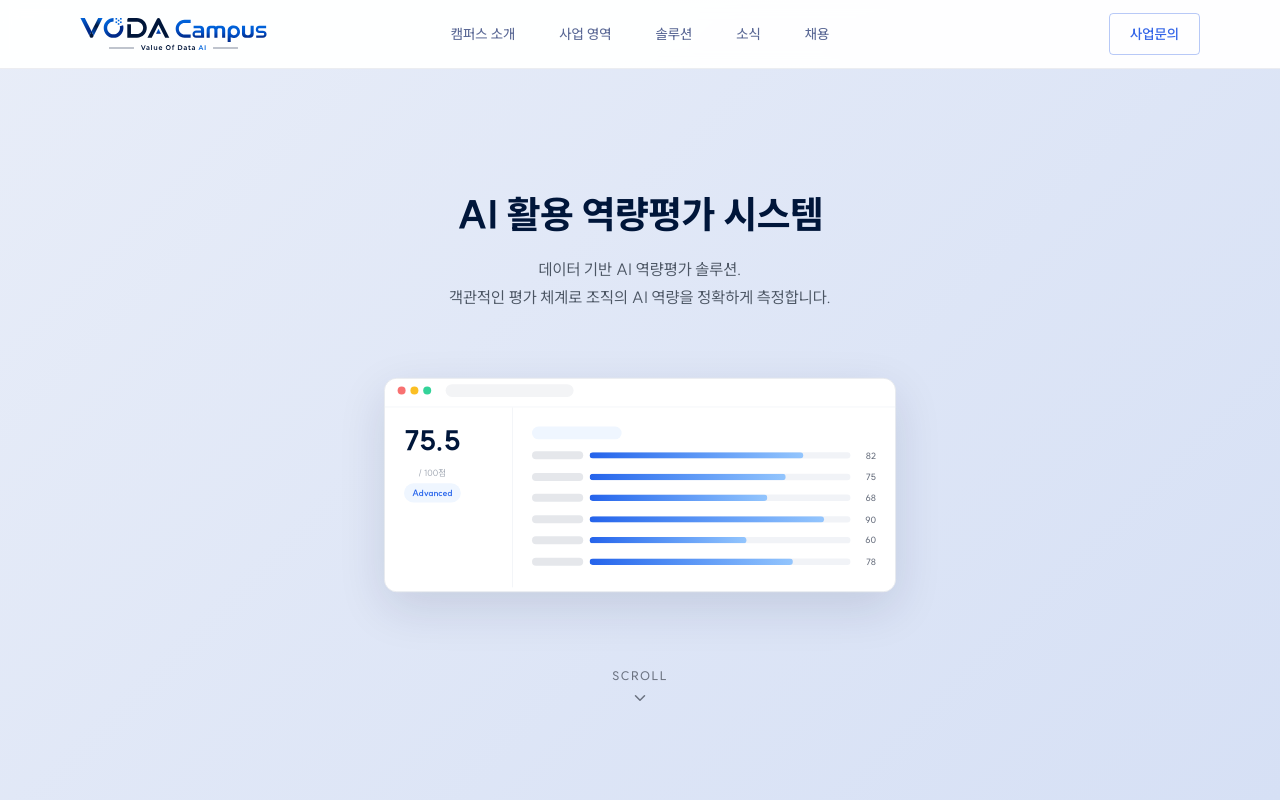
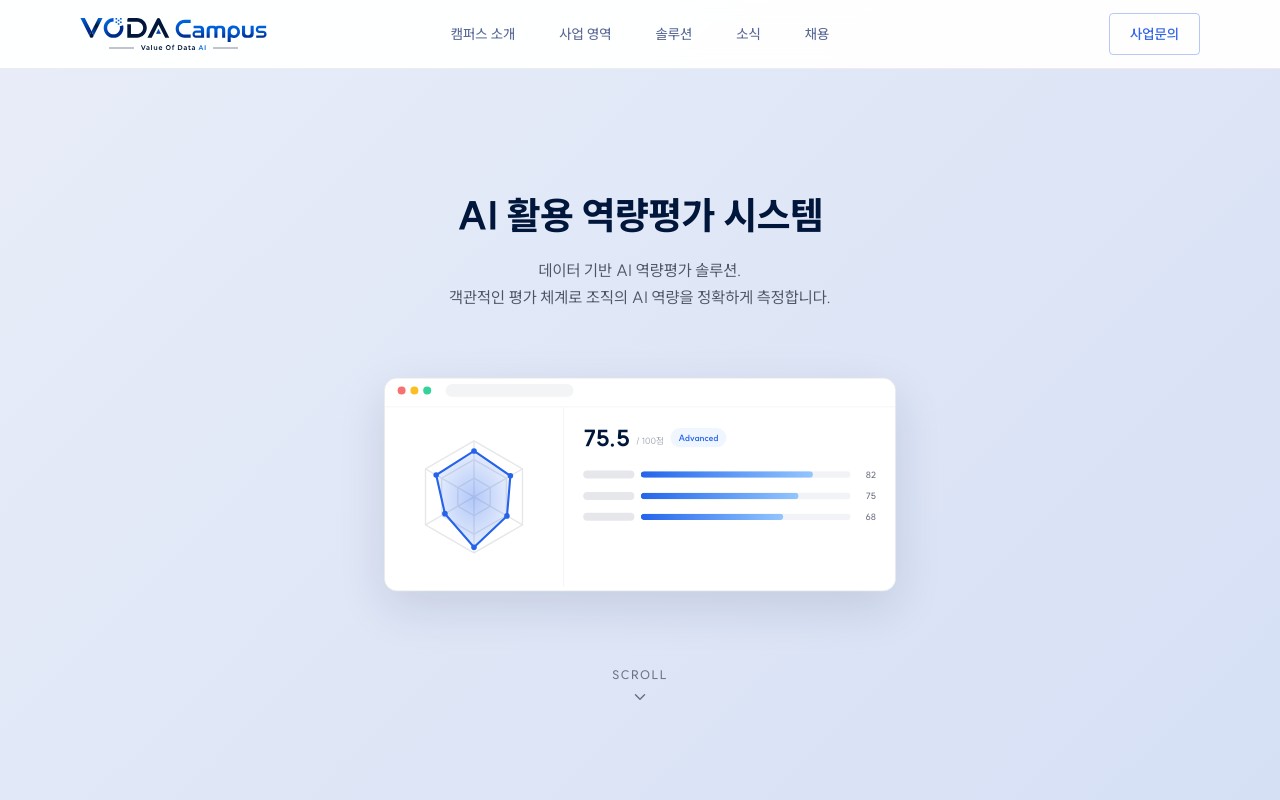
Before and after one commit to chaeuns/vodawebsite, a Next.js app: page /solutions/assessment in a window 1280 px wide. Shown: the top 800 px of the page. Built offline with nearby package versions, Linux system fonts and the light colour scheme.

Commit message:
활용 역량평가 시스템 히어로 수정

```diff
--- a/app/solutions/assessment/components/Hero.tsx
+++ b/app/solutions/assessment/components/Hero.tsx
@@ -4,6 +4,70 @@ import { motion } from "framer-motion";
 import { ChevronDown } from "lucide-react";
 
 const SCORE_BARS = [82, 75, 68, 90, 60, 78];
+
+const RADAR_SIZE = 100;
+const RADAR_CENTER = RADAR_SIZE / 2;
+const RADAR_RADIUS = 40;
+
+function radarPoint(index: number, ratio: number) {
+  const angle = (Math.PI / 180) * (index * 60 - 90);
+  return {
+    x: RADAR_CENTER + RADAR_RADIUS * ratio * Math.cos(angle),
+    y: RADAR_CENTER + RADAR_RADIUS * ratio * Math.sin(angle),
+  };
+}
+
+function radarPolygon(ratios: number[]) {
+  return ratios.map((r, i) => `${radarPoint(i, r).x},${radarPoint(i, r).y}`).join(" ");
+}
+
+function MiniRadar() {
+  const ratios = SCORE_BARS.map((v) => v / 100);
+  const rings = [1 / 3, 2 / 3, 1];
+
+  return (
+    <svg viewBox={`0 0 ${RADAR_SIZE} ${RADAR_SIZE}`} className="h-32 w-32 sm:h-44 sm:w-44">
+      <defs>
+        <radialGradient id="heroRadarFill" cx="50%" cy="50%" r="65%">
+          <stop offset="0%" stopColor="#2563EB" stopOpacity="0.35" />
+          <stop offset="100%" stopColor="#2563EB" stopOpacity="0.05" />
+        </radialGradient>
+      </defs>
+
+      {rings.map((r) => (
+        <polygon
+          key={r}
+          points={radarPolygon(new Array(6).fill(r))}
+          fill="none"
+          stroke="#E5E7EB"
+          strokeWidth={1}
+        />
+      ))}
+
+      {ratios.map((_, i) => {
+        const p = radarPoint(i, 1);
+        return (
+          <line
+            key={i}
+            x1={RADAR_CENTER}
+            y1={RADAR_CENTER}
+            x2={p.x}
+            y2={p.y}
+            stroke="#E5E7EB"
+            strokeWidth={1}
+          />
+        );
+      })}
+
+      <polygon points={radarPolygon(ratios)} fill="url(#heroRadarFill)" stroke="#2563EB" strokeWidth={1.5} />
+
+      {ratios.map((r, i) => {
+        const p = radarPoint(i, r);
+        return <circle key={i} cx={p.x} cy={p.y} r={2} fill="#2563EB" />;
+      })}
+    </svg>
+  );
+}
 
 function ScoreMockup() {
   return (
@@ -25,22 +89,22 @@ function ScoreMockup() {
         </div>
 
         <div className="flex flex-col sm:flex-row">
-          <div className="flex items-center gap-4 border-b border-[#F1F3F7] p-5 sm:w-40 sm:flex-col sm:items-start sm:border-b-0 sm:border-r sm:p-6">
-            <span className="text-[34px] font-extrabold leading-none text-[#00163A]">
-              75.5
-            </span>
-            <div>
-              <span className="block text-[11px] text-[#9CA3AF]">/ 100점</span>
-              <span className="mt-1 inline-block rounded-full bg-[#EFF6FF] px-2.5 py-1 text-[11px] font-bold text-[#2563EB]">
+          <div className="flex items-center justify-center border-b border-[#F1F3F7] p-5 sm:w-56 sm:border-b-0 sm:border-r sm:p-6">
+            <MiniRadar />
+          </div>
+
+          <div className="flex-1 p-5 sm:p-6">
+            <div className="mb-3 flex items-end gap-2">
+              <span className="text-[28px] font-extrabold leading-none text-[#00163A]">
+                75.5
+              </span>
+              <span className="mb-0.5 text-[11px] text-[#9CA3AF]">/ 100점</span>
+              <span className="mb-0.5 inline-block rounded-full bg-[#EFF6FF] px-2.5 py-1 text-[11px] font-bold text-[#2563EB]">
                 Advanced
               </span>
             </div>
-          </div>
-
-          <div className="flex-1 p-5 sm:p-6">
-            <div className="mb-3 h-4 w-28 rounded-full bg-[#EFF6FF]" />
-            <div className="space-y-2.5">
-              {SCORE_BARS.map((v, i) => (
+            <div className="mt-6 space-y-2.5">
+              {SCORE_BARS.slice(0, 3).map((v, i) => (
                 <div key={i} className="flex items-center gap-2">
                   <span className="h-2.5 w-16 shrink-0 rounded-full bg-[#E5E7EB]" />
                   <div className="h-2 flex-1 overflow-hidden rounded-full bg-[#F1F3F7]">
```
